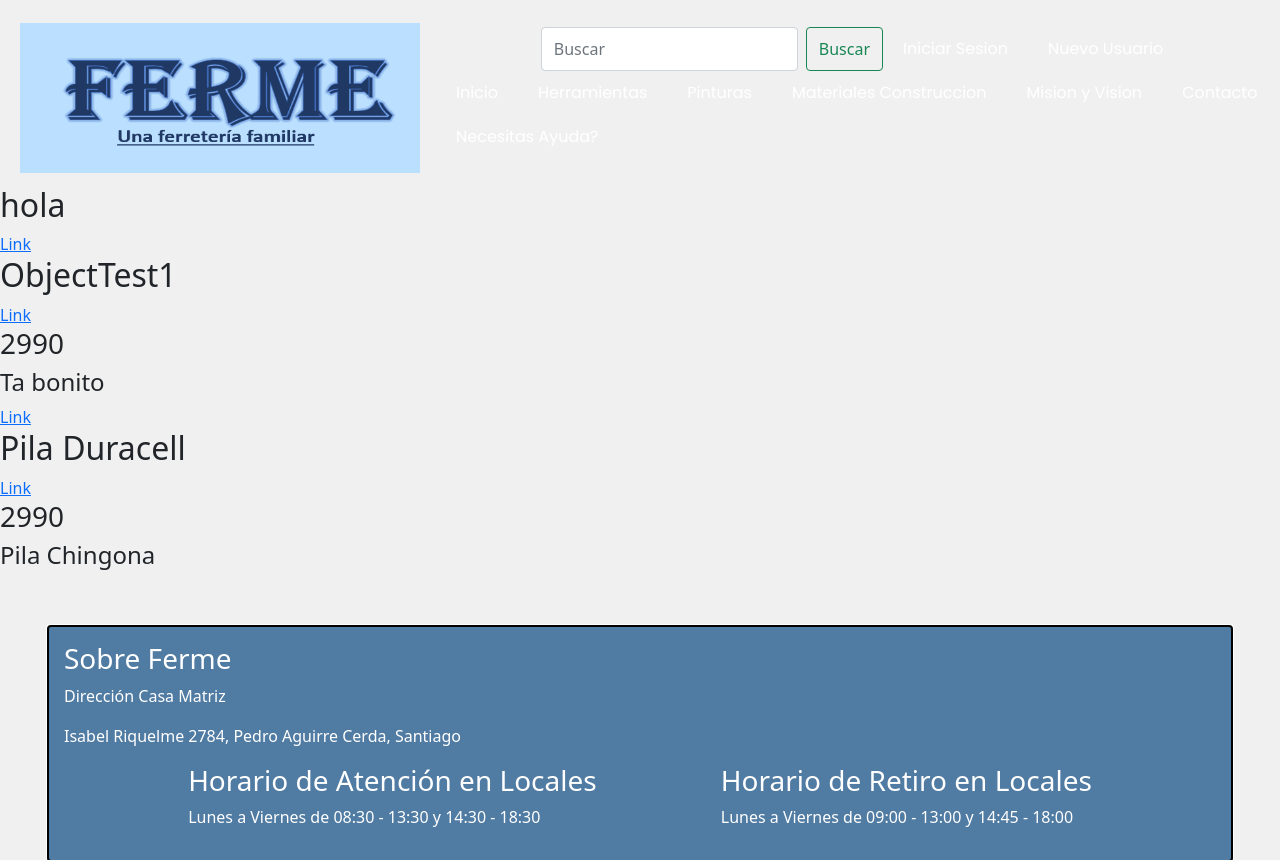
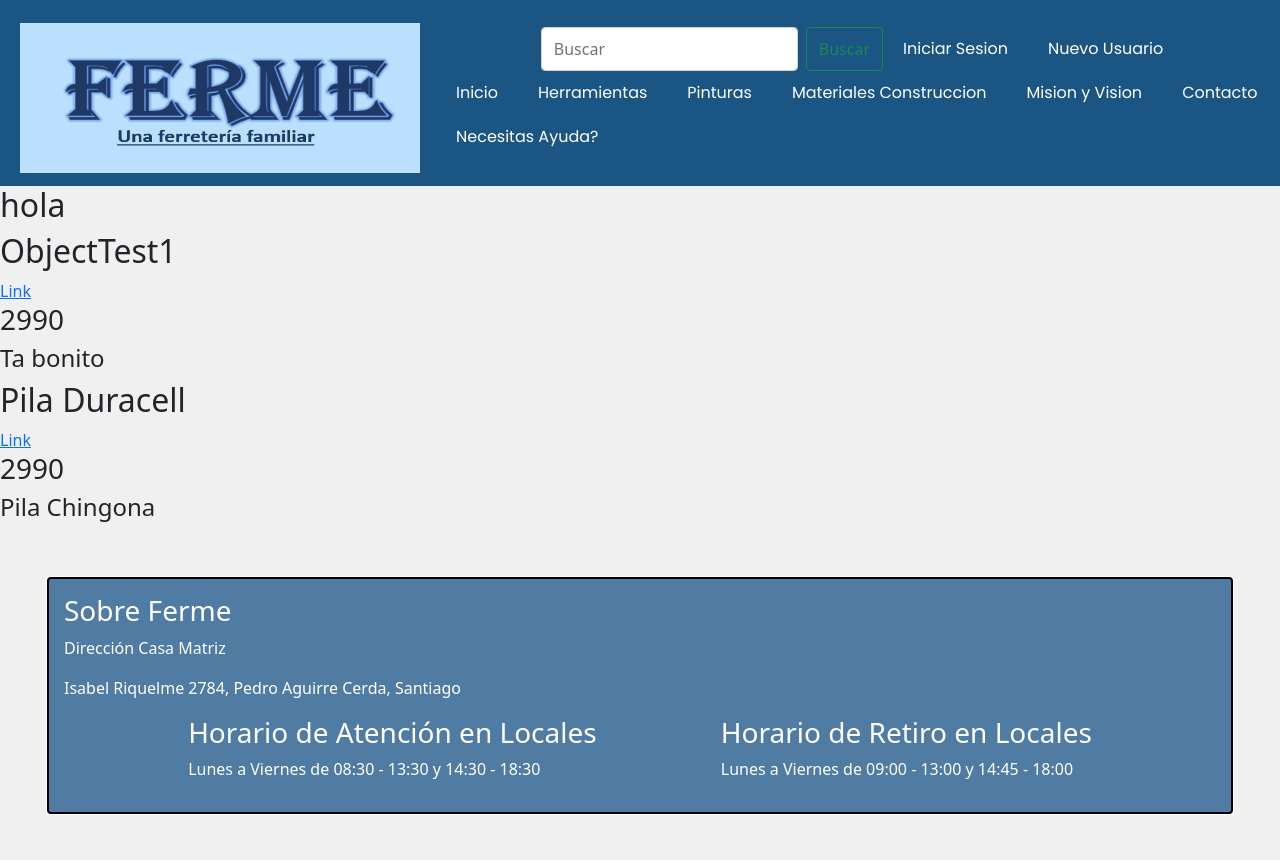
Before and after one commit to gvaldebenit/Portafolio2021, a Django app: page /buscar/ in a window 1280 px wide. Shown: the top 860 px of the page. After the commit the page ends 815 px from the top, so only its background shows below. Run offline with Django 3.2, Linux system fonts and the light colour scheme; data comes from the database, SQL or seed files in the repository; some libraries are stand-ins or nearby versions.

Commit message:
cambios a navbar

```diff
--- a/Codigo Fuente/PaginaWeb/FermeWeb/WebPage/static/css/template.css
+++ b/Codigo Fuente/PaginaWeb/FermeWeb/WebPage/static/css/template.css
@@ -7,10 +7,10 @@
 }
 
  /* Estilo para dispositivos grandes */
- @media screen and (min-width:1025px) and (max-width:2000px){
+ @media screen and (min-width:1025px){
     /* navegador */
     #navbarPage {
-        background-color: linear-gradient(-225deg, #22E1FF 0%, #1D8FE1 48%, #625EB1 100%);
+        background: #1b5583;
         top: 0;
     }
     #navbarNavAltMarkup {
@@ -46,7 +46,7 @@
 @media screen and (min-width:420px) and (max-width:1024px) {
     /* navegador */
     #navbarPage {
-        background-image: linear-gradient(-225deg, #22E1FF 0%, #1D8FE1 48%, #625EB1 100%);
+        background: #1b5583;
         top: 0;
     }
     #navbarNavAltMarkup {
@@ -80,7 +80,7 @@
 @media screen and (max-width:420px) {
     /* NAVEGADOR */
     #navbarPage {
-        background-color: linear-gradient(-225deg, #22E1FF 0%, #1D8FE1 48%, #625EB1 100%);
+        background: #1b5583;
         top: 0;
     }
     #navbarNavAltMarkup {
--- a/Codigo Fuente/PaginaWeb/FermeWeb/WebPage/templates/resultados.html
+++ b/Codigo Fuente/PaginaWeb/FermeWeb/WebPage/templates/resultados.html
@@ -14,7 +14,6 @@
 {% for item in object_list %}
     <div>
         <div>
-            <a href="/item/{{item.idProducto}}">Link</a>
             <h2>{{item.nombre}}</h2>
             <a href="/item/{{item.idProducto}}">Link</a>
             <h3>{{item.precio}}</h3>
```
